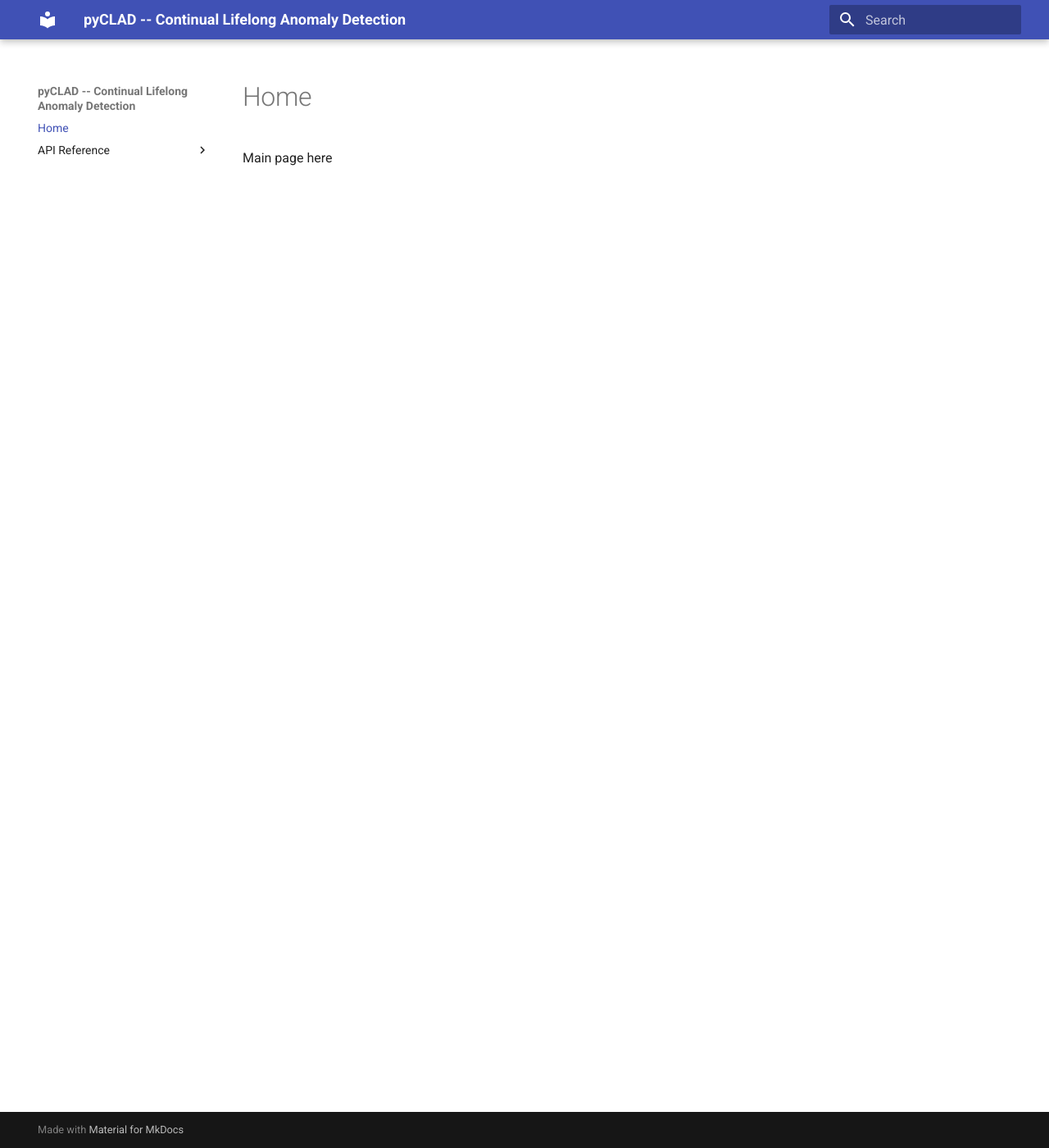
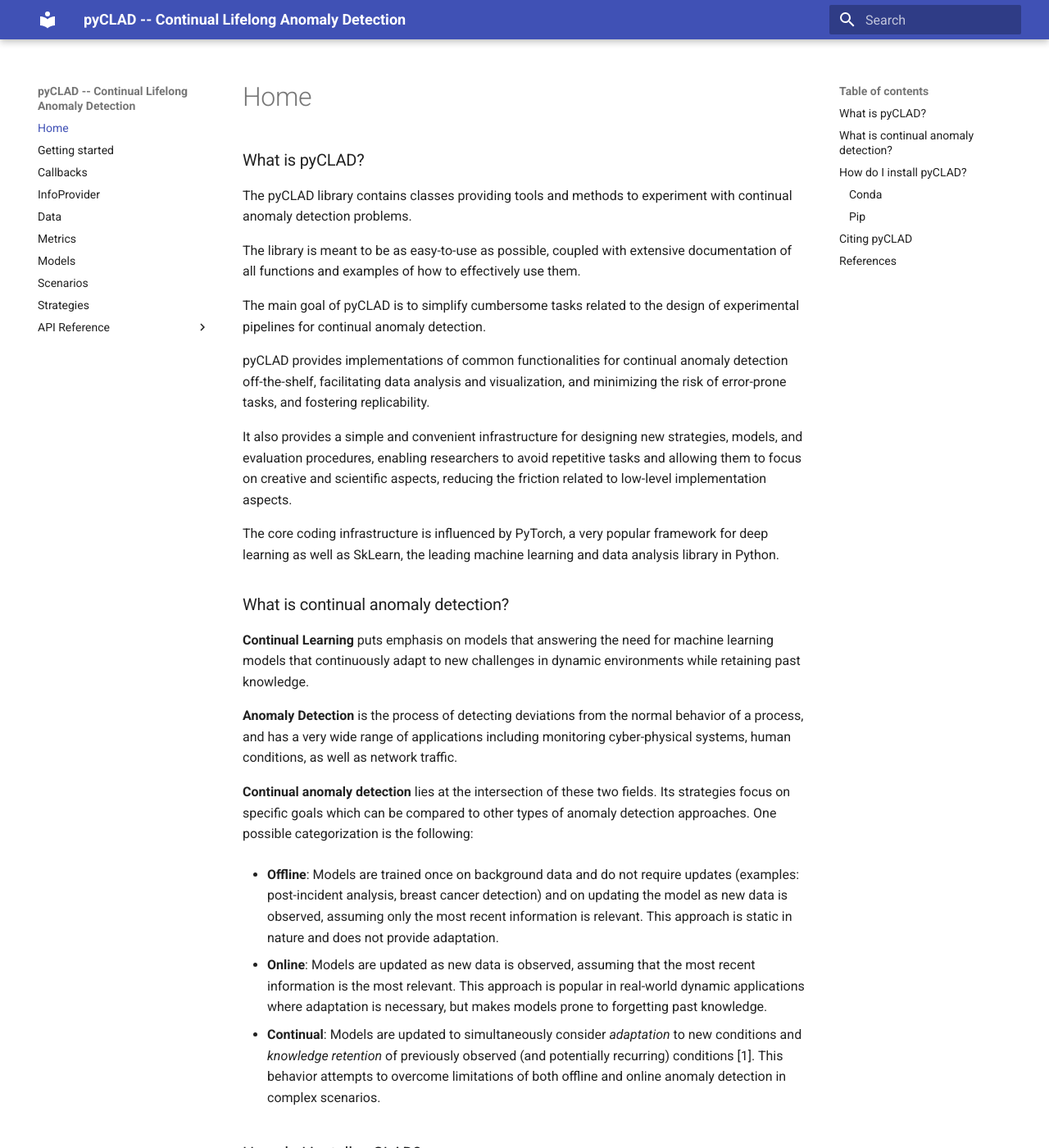
Before and after one commit to lifelonglab/pyCLAD, an MkDocs documentation site: the page built from docs/index.md, in a window 1280 px wide and 1400 px high. Shown: the whole window at 82% size. Built offline with MkDocs 1.6.1 and Material for MkDocs 9.7.7, drawn with Linux system fonts in a browser that asks for light colours; some of the changed text lies outside the part shown.

Commit message:
Update docs and add methods for additional info in replay buffer (#7)
* Bootstrapping docs

* Docs update

* Add utility methods for additional info

```diff
--- a/docs/index.md
+++ b/docs/index.md
@@ -1 +1,58 @@
-Main page here
+### What is pyCLAD?
+
+The pyCLAD library contains classes providing tools and methods to experiment with continual anomaly detection problems.
+
+The library is meant to be as easy-to-use as possible, coupled with extensive documentation of all functions and examples of how to effectively use them.
+
+The main goal of pyCLAD is to simplify cumbersome tasks related to the design of experimental pipelines for continual anomaly detection.
+
+pyCLAD provides implementations of common functionalities for continual anomaly detection off-the-shelf, facilitating data analysis and visualization, and minimizing the risk of error-prone tasks, and fostering replicability.
+
+It also provides a simple and convenient infrastructure for designing new strategies, models, and evaluation procedures, enabling researchers to avoid repetitive tasks and allowing them to focus on creative and scientific aspects, reducing the friction related to low-level implementation aspects.
+
+The core coding infrastructure is influenced by PyTorch, a very popular framework for deep learning as well as SkLearn, the leading machine learning and data analysis library in Python.
+
+### What is continual anomaly detection?
+
+**Continual Learning** puts emphasis on models that answering the need for machine learning models that continuously adapt to new challenges in dynamic environments while retaining past knowledge.
+
+**Anomaly Detection** is the process of detecting deviations from the normal behavior of a process, and has a very wide range of applications including monitoring cyber-physical systems, human conditions, as well as network traffic.
+
+**Continual anomaly detection** lies at the intersection of these two fields. Its strategies focus on specific goals which can be compared to other types of anomaly detection approaches. One possible categorization is the following:
+
+- **Offline**: Models are trained once on background data and do not require updates (examples: post-incident analysis, breast cancer detection)  and  on updating the model as new data is observed, assuming only the most recent information is relevant. This approach is static in nature and does not provide adaptation.
+
+- **Online**: Models are updated as new data is observed, assuming that the most recent information is the most relevant. This approach is popular in real-world dynamic applications where adaptation is necessary, but makes models prone to forgetting past knowledge.
+
+- **Continual**: Models are updated to simultaneously consider *adaptation* to new conditions and *knowledge retention* of previously observed (and potentially recurring) conditions [1].
+This behavior attempts to overcome limitations of both offline and online anomaly detection in complex scenarios.
+
+
+### How do I install pyCLAD?
+
+The recommended way of installing pyCLAD is with Conda:
+
+#### Conda
+conda install -c conda-forge pyclad
+
+#### Pip
+python -m pip install pyclad
+
+All requirements will be installed using any of the above install methods.
+
+
+### Citing pyCLAD
+
+    @article{faber2024pyclad,
+      title={pyCLAD: A Library for Continual Lifelong Anomaly Detection},
+      author={Faber, Kamil and Corizzo, Roberto and Sniezynski, Bartlomiej and Japkowicz, Nathalie},
+      journal={SoftwareX},
+      volume={TBD},
+      pages={TBD},
+      year={TBD},
+      publisher={Elsevier}
+    }
+
+### References
+
+[1] Faber, K., Corizzo, R., Sniezynski, B., & Japkowicz, N. (2024). Lifelong Continual Learning for Anomaly Detection: New Challenges, Perspectives, and Insights. *IEEE Access*, 12, 41364-41380.
--- /dev/null
+++ b/docs/javascripts/mathjax.js
@@ -0,0 +1,19 @@
+window.MathJax = {
+  tex: {
+    inlineMath: [["\\(", "\\)"]],
+    displayMath: [["\\[", "\\]"]],
+    processEscapes: true,
+    processEnvironments: true
+  },
+  options: {
+    ignoreHtmlClass: ".*|",
+    processHtmlClass: "arithmatex"
+  }
+};
+
+document$.subscribe(() => {
+  MathJax.startup.output.clearCache()
+  MathJax.typesetClear()
+  MathJax.texReset()
+  MathJax.typesetPromise()
+})
--- a/mkdocs.yaml
+++ b/mkdocs.yaml
@@ -4,6 +4,14 @@
   highlightjs: true
 nav:
   - Home: index.md
+  - Getting started: 'getting_started.md'
+  - Callbacks: 'callbacks.md'
+  - InfoProvider: 'infoprovider.md'
+  - Data: 'data.md'
+  - Metrics: 'metrics.md'
+  - Models: 'models.md'
+  - Scenarios: 'scenarios.md'
+  - Strategies: 'strategies.md'
   - API Reference:
       - Callbacks: 'api/callbacks.md'
       - Data: 'api/data.md'
@@ -21,6 +29,12 @@
             docstring_style: sphinx
             show_submodules: true
 markdown_extensions:
+  - footnotes
+  - pymdownx.arithmatex:
+      generic: true
   - markdown_include.include:
       base_path: .
   - admonition: {}
+extra_javascript:
+  - javascripts/mathjax.js
+  - https://unpkg.com/mathjax@3/es5/tex-mml-chtml.js
```
Also changed, not shown: docs/callbacks.md (added, +24 -0 lines), docs/data.md (added, +59 -0 lines), docs/getting_started.md (added, +99 -0 lines), docs/infoprovider.md (added, +81 -0 lines), docs/metrics.md (added, +42 -0 lines), docs/models.md (added, +48 -0 lines), docs/scenarios.md (added, +56 -0 lines), docs/strategies.md (added, +44 -0 lines), 3 other files.
